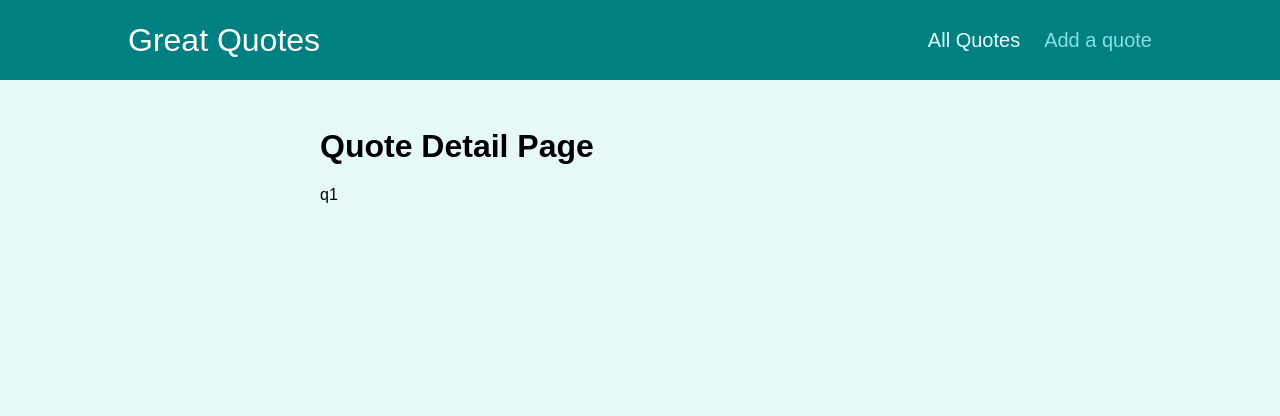
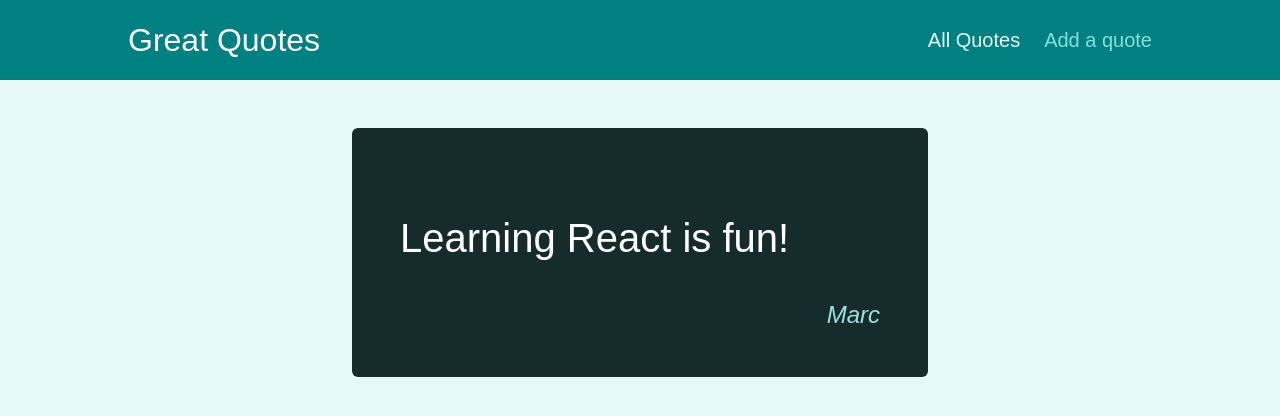
Before and after one commit to marcmedhat6211/react-router-practice, a React (Create React App) app: page /quotes/q1 in a window 1280 px wide. Shown: the top 416 px of the page. Built offline with nearby package versions, Linux system fonts and the light colour scheme.

Commit message:
handling the routing with parameters to display the details pages

```diff
--- a/src/components/quotes/QuoteItem.js
+++ b/src/components/quotes/QuoteItem.js
@@ -1,3 +1,5 @@
+import { Link } from "react-router-dom";
+
 import classes from "./QuoteItem.module.css";
 
 const QuoteItem = (props) => {
@@ -9,7 +11,9 @@
         </blockquote>
         <figcaption>{props.author}</figcaption>
       </figure>
-      <a className="btn">View Fullscreen</a>
+      <Link className="btn" to={`quotes/${props.id}`}>
+        View Fullscreen
+      </Link>
     </li>
   );
 };
--- a/src/pages/AllQuotes.js
+++ b/src/pages/AllQuotes.js
@@ -1,4 +1,3 @@
-import { Fragment } from "react";
 import QuoteList from "../components/quotes/QuoteList";
 
 const DUMMY_QUOTES = [
--- a/src/pages/QuoteDetail.js
+++ b/src/pages/QuoteDetail.js
@@ -2,15 +2,28 @@
 import { Route } from "react-router-dom";
 import { useParams } from "react-router-dom";
 
+import HighlightedQuote from "../components/quotes/HighlightedQuote";
 import Comments from "../components/comments/Comments";
+
+const DUMMY_QUOTES = [
+  { id: "q1", author: "Marc", text: "Learning React is fun!" },
+  { id: "q2", author: "Ahmed", text: "Learning Angular is fun!" },
+  { id: "q3", author: "Khaled", text: "Learning PHP is fun!" },
+  { id: "q4", author: "Mina", text: "Learning Python is fun!" },
+];
 
 const QuoteDetail = () => {
   const params = useParams();
 
+  const quote = DUMMY_QUOTES.find((quote) => quote.id === params.quoteId);
+
+  if (!quote) {
+    return <p>No quote found!</p>;
+  }
+
   return (
     <Fragment>
-      <h1>Quote Detail Page</h1>
-      <p>{params.quoteId}</p>
+      <HighlightedQuote text={quote.text} author={quote.author} />
       <Route path={`/quotes/${params.quoteId}/comments`}>
         <Comments />
       </Route>
```
Also changed, not shown: 1 other file (tests, documents, lock files or other folders).
